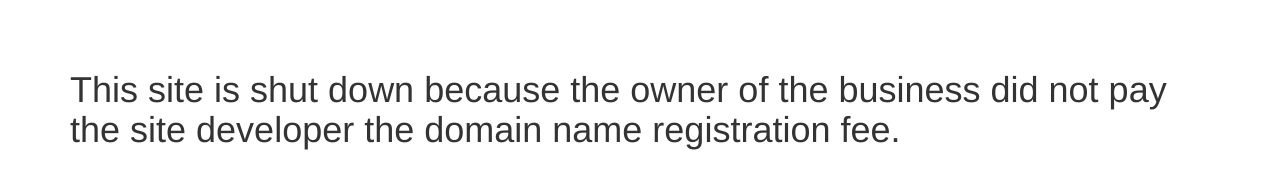
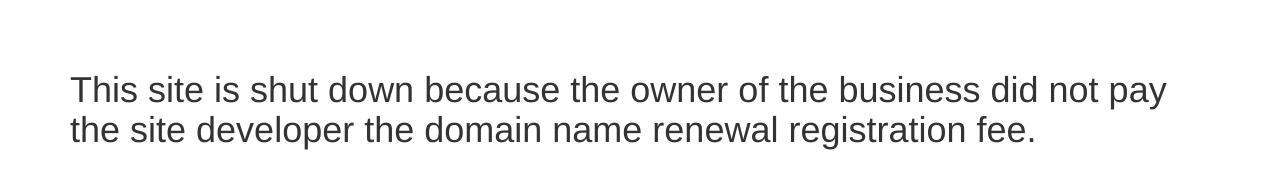
Before and after one commit to GreatCuts/greatcuts.github.io, a plain HTML site: page index.html in a window 1280 px wide. Drawn offline with Linux system fonts and the light colour scheme.

Commit message:
Update index.html

```diff
--- a/index.html
+++ b/index.html
@@ -33,7 +33,7 @@
     <div class="container">
         <div class="row">
             <div class="col-xs-12">
-                <h1>This site is shut down because the owner of the business did not pay the site developer the domain name registration fee.</h1>
+                <h1>This site is shut down because the owner of the business did not pay the site developer the domain name renewal registration fee.</h1>
             </div>
         </div>
     </div>
```
